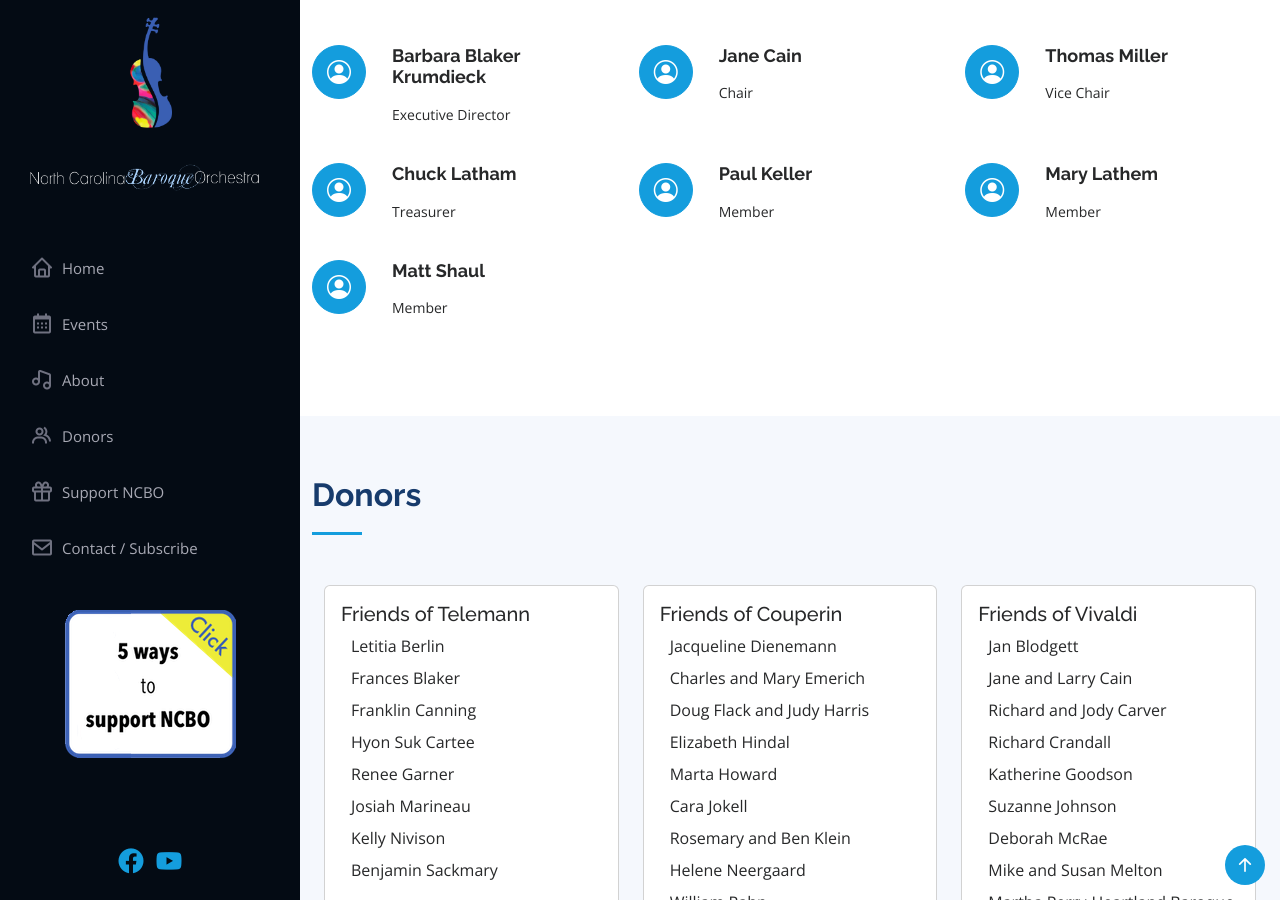
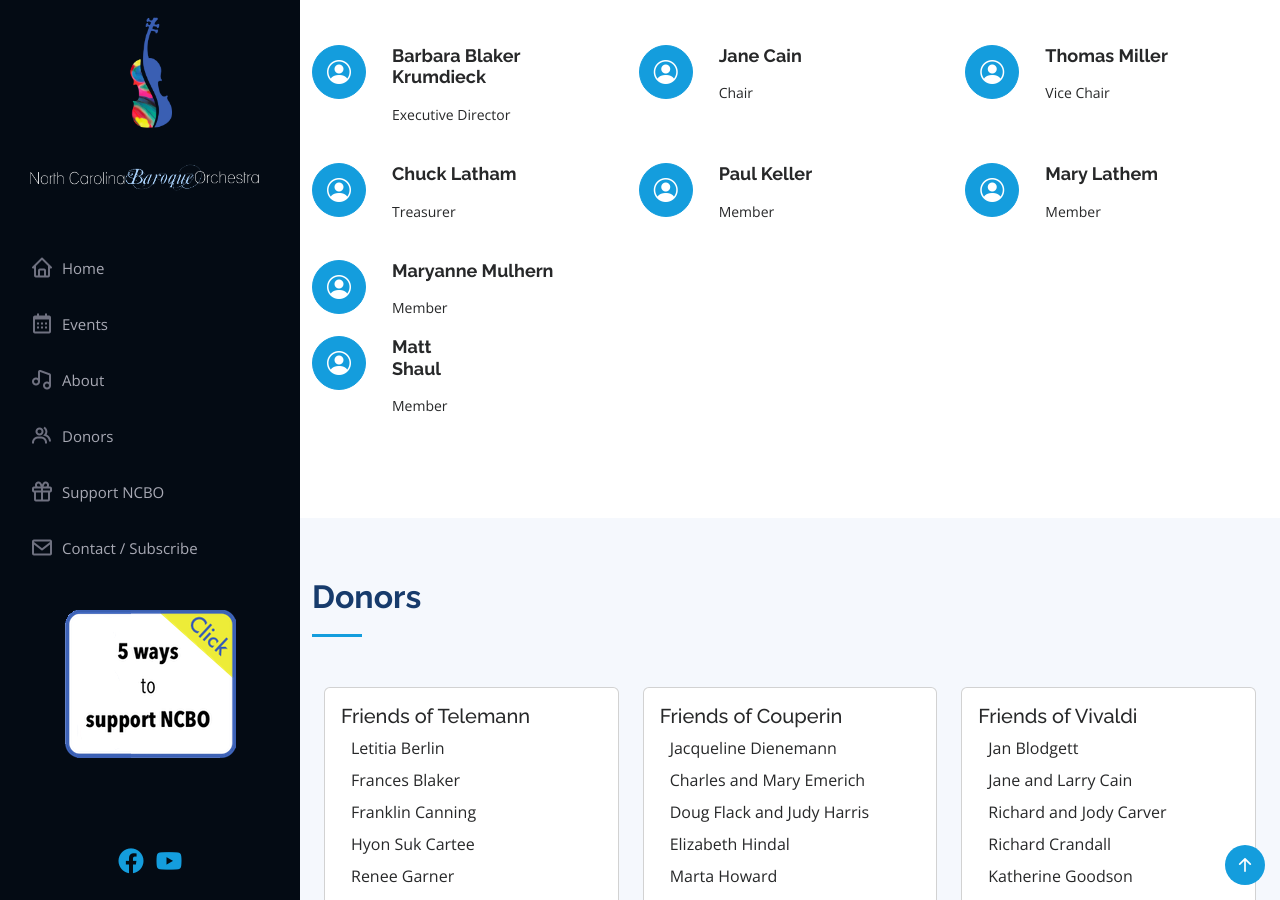
Before and after one commit to ncbaroqueorchestra/ncboweb, a Jekyll site: the page built from index.md, in a window 1280 px wide and 900 px high, scrolled down 5623 px. Built offline with Jekyll 4.4.1, drawn with Linux system fonts in a browser that asks for light colours; comment, search, counter and statistics services are not loaded.

Commit message:
added board member

```diff
--- a/_includes/board.md
+++ b/_includes/board.md
@@ -39,6 +39,10 @@
           </div>
           <div class="col-lg-4 col-md-6 icon-box" data-aos="fade-up" data-aos-delay="300">
             <div class="icon"><i class="bi bi-person-circle"></i></div>
+            <h4 class="title">Maryanne Mulhern</h4>
+            <p class="description">Member</p>
+          <div class="col-lg-4 col-md-6 icon-box" data-aos="fade-up" data-aos-delay="300">
+            <div class="icon"><i class="bi bi-person-circle"></i></div>
             <h4 class="title">Matt Shaul</h4>
             <p class="description">Member</p>
           </div>
```
